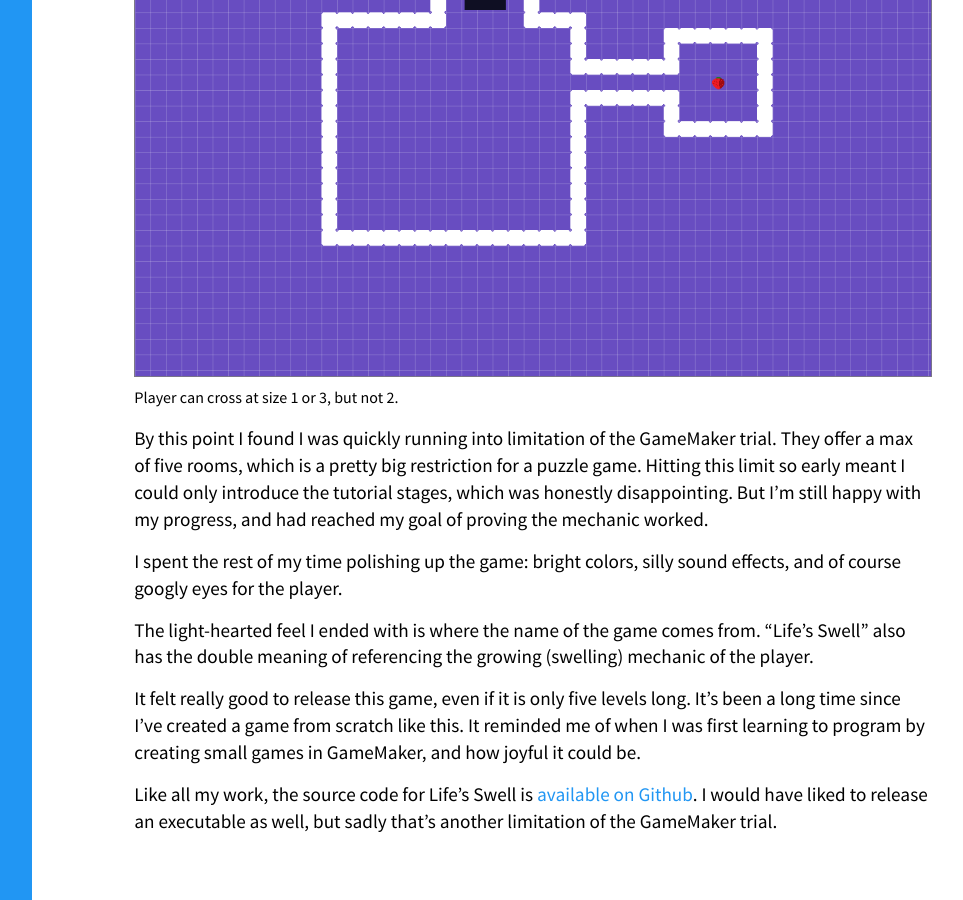
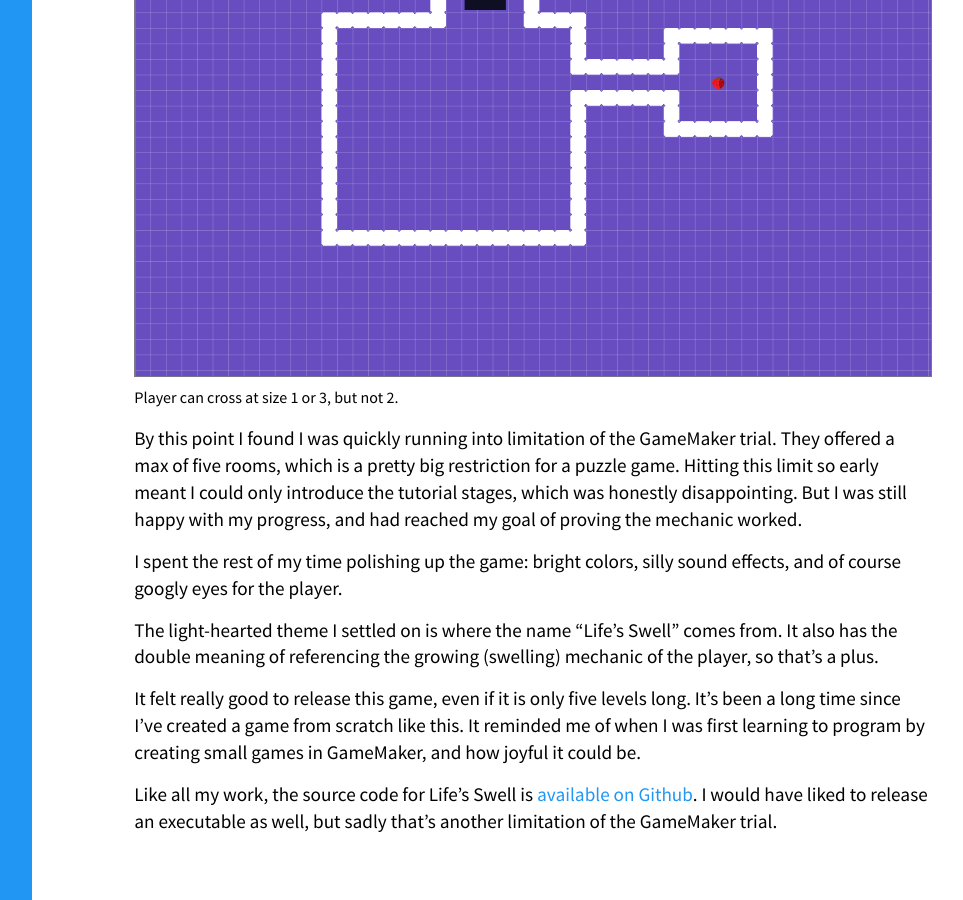
Before and after one commit to WesCook/wescook.github.io, a Jekyll site: the page built from projects/_posts/2018-07-30-lifes-swell.md, in a window 1280 px wide and 900 px high, scrolled down 2011 px. Shown: the whole window, without its empty margins (246-1209 px from the left). Built offline with Jekyll 4.4.1, drawn with Linux system fonts in a browser that asks for light colours; some of the changed text lies outside the part shown.

Commit message:
Updating Life's Swell post

```diff
--- a/projects/_posts/2018-07-30-lifes-swell.md
+++ b/projects/_posts/2018-07-30-lifes-swell.md
@@ -32,11 +32,11 @@ I decided to add a final mechanic: holes.  The idea with holes is that you must
 ![Level 4](/img/lifes-swell-level-4.png)
 <small>Player can cross at size 1 or 3, but not 2.</small>
 
-By this point I found I was quickly running into limitation of the GameMaker trial.  They offer a max of five rooms, which is a pretty big restriction for a puzzle game.  Hitting this limit so early meant I could only introduce the tutorial stages, which was honestly disappointing.  But I'm still happy with my progress, and had reached my goal of proving the mechanic worked.
+By this point I found I was quickly running into limitation of the GameMaker trial.  They offered a max of five rooms, which is a pretty big restriction for a puzzle game.  Hitting this limit so early meant I could only introduce the tutorial stages, which was honestly disappointing.  But I was still happy with my progress, and had reached my goal of proving the mechanic worked.
 
 I spent the rest of my time polishing up the game: bright colors, silly sound effects, and of course googly eyes for the player.
 
-The light-hearted feel I ended with is where the name of the game comes from.  "Life's Swell" also has the double meaning of referencing the growing (swelling) mechanic of the player.
+The light-hearted theme I settled on is where the name "Life's Swell" comes from.  It also has the double meaning of referencing the growing (swelling) mechanic of the player, so that's a plus.
 
 It felt really good to release this game, even if it is only five levels long.  It's been a long time since I've created a game from scratch like this.  It reminded me of when I was first learning to program by creating small games in GameMaker, and how joyful it could be.
 
```
Also changed, not shown: other parts of projects/_posts/2018-07-30-lifes-swell.md (+1 -1 lines).
